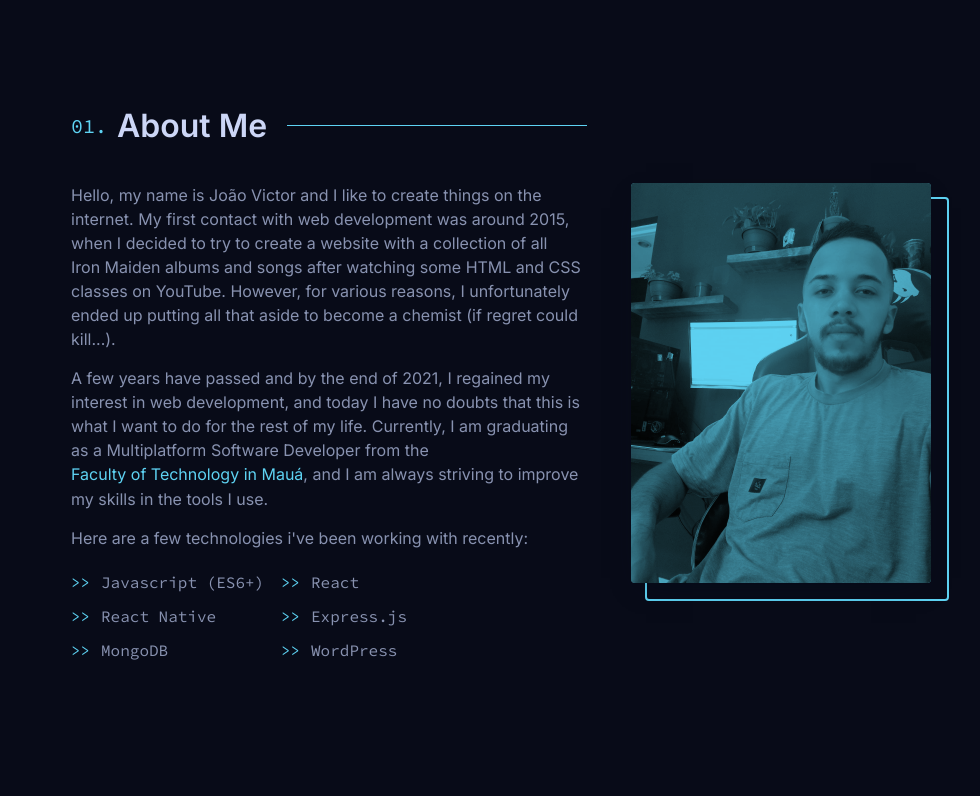
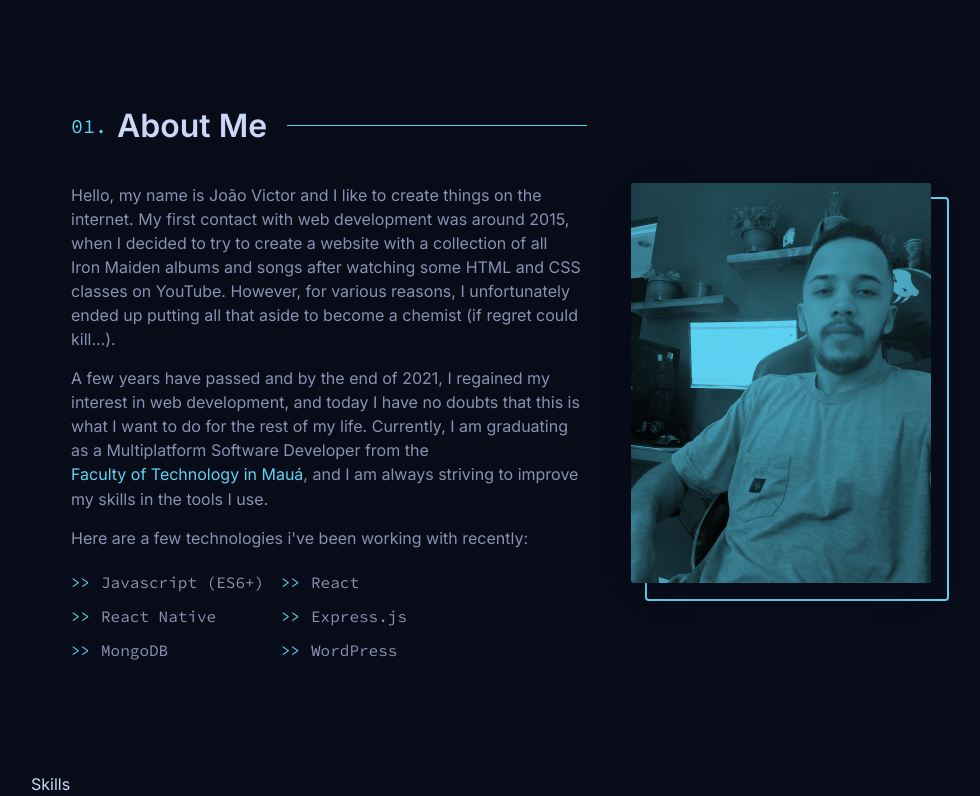
Before and after one commit to JvFern4ndes/MyPersonalWebsite, a React (Vite) app in the folder fe/: page / in a window 1280 px wide. Shown: the part 802-1598 px from the top of the page, without its empty margins (119-1099 px from the left). Before the commit the page ends 1574 px from the top, so only its background shows below. Built offline with nearby package versions, Linux system fonts and the light colour scheme.

Commit message:
feat: create skills page

```diff
--- a/fe/src/Pages/Index/index.jsx
+++ b/fe/src/Pages/Index/index.jsx
@@ -8,6 +8,7 @@ import About from '../About';
 import SocialStyledSideElement from '../../components/SocialStyledSideElement';
 import EmailStyledSideElement from '../../components/EmailStyledSideElement';
 import { Content, Pages } from './styles';
+import Skills from '../Skills';
 
 export default function Index() {
   return (
@@ -20,6 +21,7 @@ export default function Index() {
         <Pages>
           <Home />
           <About />
+          <Skills />
         </Pages>
       </Content>
     </ThemeProvider>
--- /dev/null
+++ b/fe/src/Pages/Skills/index.jsx
@@ -0,0 +1,9 @@
+import { Container } from './styles';
+
+export default function Skills() {
+  return (
+    <Container>
+      Skills
+    </Container>
+  );
+}
--- /dev/null
+++ b/fe/src/Pages/Skills/styles.jsx
@@ -0,0 +1,3 @@
+import styled from 'styled-components';
+
+export const Container = styled.section``;
```
